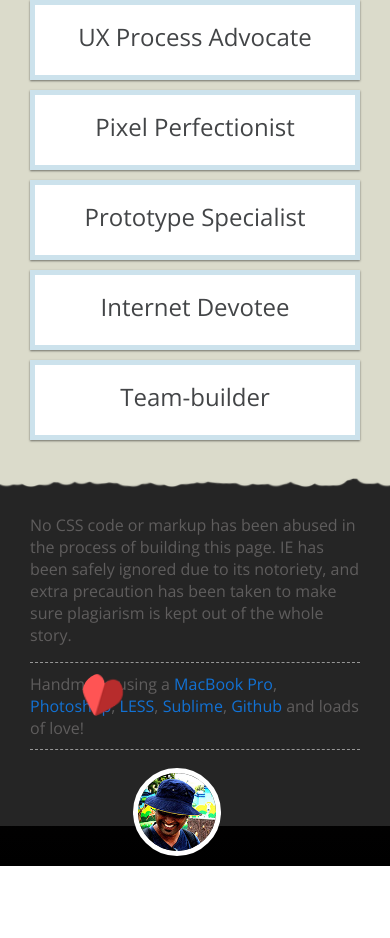
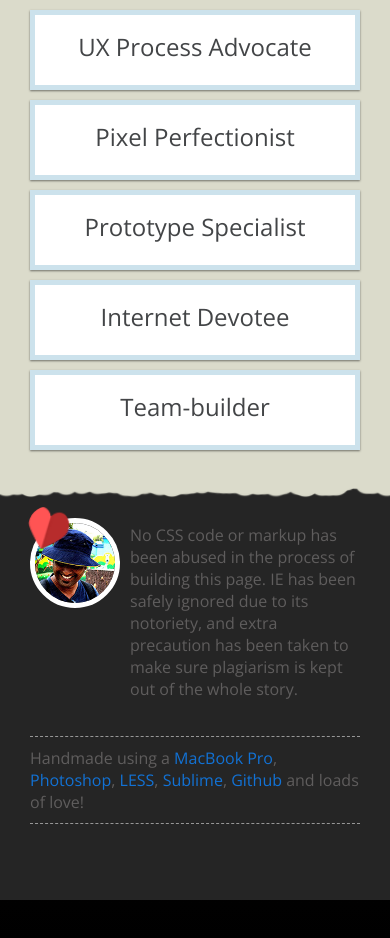
Before and after one commit to mysticpixels/mysticpixels.github.io, a plain HTML site: page index.html in a window 390 px wide. Shown: the part 964-1902 px from the top of the page. Before the commit the page ends 1830 px from the top, so only its background shows below. Drawn offline with nearby package versions, Linux system fonts and the light colour scheme; a web font is replaced by a local one.

Commit message:
More responsive rules for mobile

```diff
--- a/index.html
+++ b/index.html
@@ -146,12 +146,15 @@ digital products that does what they are supposed to!</p>
 	</section>
 	<footer>
 		<div class="footerinner clearfix">
-			<img src="images/dp.png" alt="">
+			<div class="footerdp">
+				<img src="images/dp.png" alt="">
+				<span class="heart pulse2"><img src="images/heart.png"></span>
+			</div>
 			<div class="footerText">
 				<p>No CSS code or markup has been abused in the process of building this page. IE has been safely ignored due to its notoriety, and extra precaution has been taken to make sure plagiarism is kept out of the whole story.
 				</p>
 				<p class="borderedText">
-					Handmade using a <a href="#">MacBook Pro</a>, <a href="">Photoshop</a>, <a href="">LESS</a>, <a href="">Sublime</a>, <a href="">Github</a>  <span>and loads of love!<span class="heart pulse2"><img src="images/heart.png"></span></span>
+					Handmade using a <a href="#">MacBook Pro</a>, <a href="">Photoshop</a>, <a href="">LESS</a>, <a href="">Sublime</a>, <a href="">Github</a>  <span>and loads of love!</span>
 				</p>
 			</div>
 		</div>
--- a/styles/less/responsive.less
+++ b/styles/less/responsive.less
@@ -191,17 +191,26 @@ and (max-width : 480px) {
 		}
 		footer{
 			.footerinner{
-				position: relative;
-				> img{
+				.footerdp{
 					position: absolute;
-					left: 34%;
-					bottom: -30px;
-					width: 20%;
-					border: solid 5px #fff;
+					top: 30px;
+					> img{
+						width: 80px;
+						border: solid 5px #fff;
+					}
+					span{
+						position: absolute;
+						left: 0;
+						top: -10px;
+					}
 				}
 				.footerText{
 					padding: 0;
 					width: 100%;
+					> p{
+						padding-bottom: 20px;
+						padding-left: 100px;
+					}
 				}
 			}
 		}
@@ -214,14 +223,12 @@ and (min-width : 321px)
 and (max-width: 767px) {
 	body{
 		header, section, footer{
-			width: 100%;
+		width: 100%;
+			.headerinner, .introinner, .specialitiesinner, .footerinner{
+				padding: 20px 30px 30px 30px;
+			}
 		}
 		header{
-			.headerinner{
-				padding-left: 30px;
-				padding-right: 30px;
-				padding-bottom: 20px;
-			}
 			.hdrs{
 				display: block;
 				float:none;
@@ -381,9 +388,43 @@ and (max-width: 767px) {
 						margin: 0 0 10px 0;
 						display: block;
 						background:#fff;
+						border-radius: 0;
+						font-size: 24px;
+						padding: 15px;
 						span{
 							position: static;
+							padding: 0;
 						}
+						&:hover{
+							border-color: #000;
+							transition: all 0.3s ease;
+							padding-top: 20px;
+						}
+					}
+				}
+			}
+		}
+		footer{
+			.footerinner{
+				.footerdp{
+					position: absolute;
+					top: 30px;
+					> img{
+						width: 80px;
+						border: solid 5px #fff;
+					}
+					span{
+						position: absolute;
+						left: 0;
+						top: -10px;
+					}
+				}
+				.footerText{
+					padding: 0;
+					width: 100%;
+					> p{
+						padding-bottom: 20px;
+						padding-left: 100px;
 					}
 				}
 			}
```
Also changed, not shown: styles/css/responsive.css.
